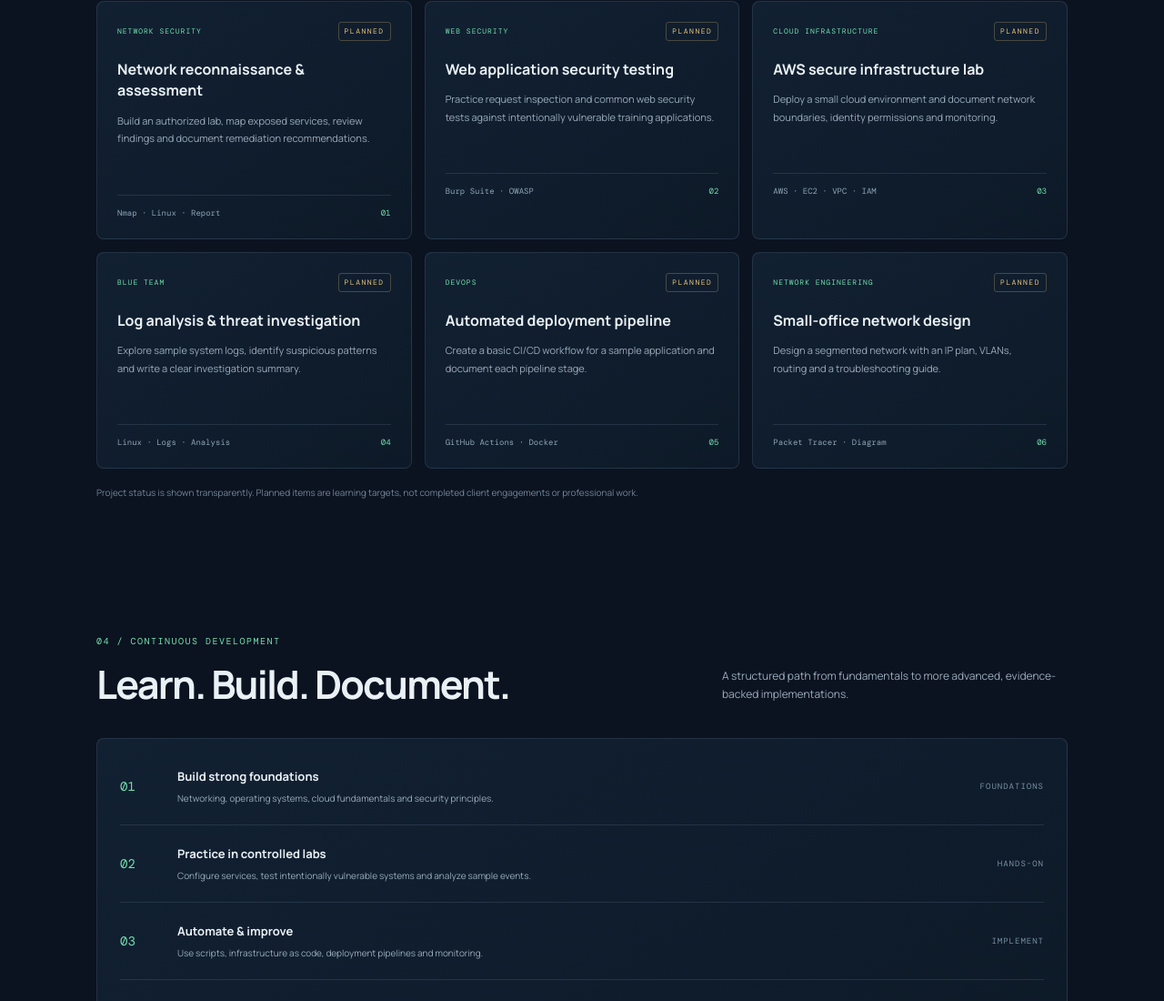
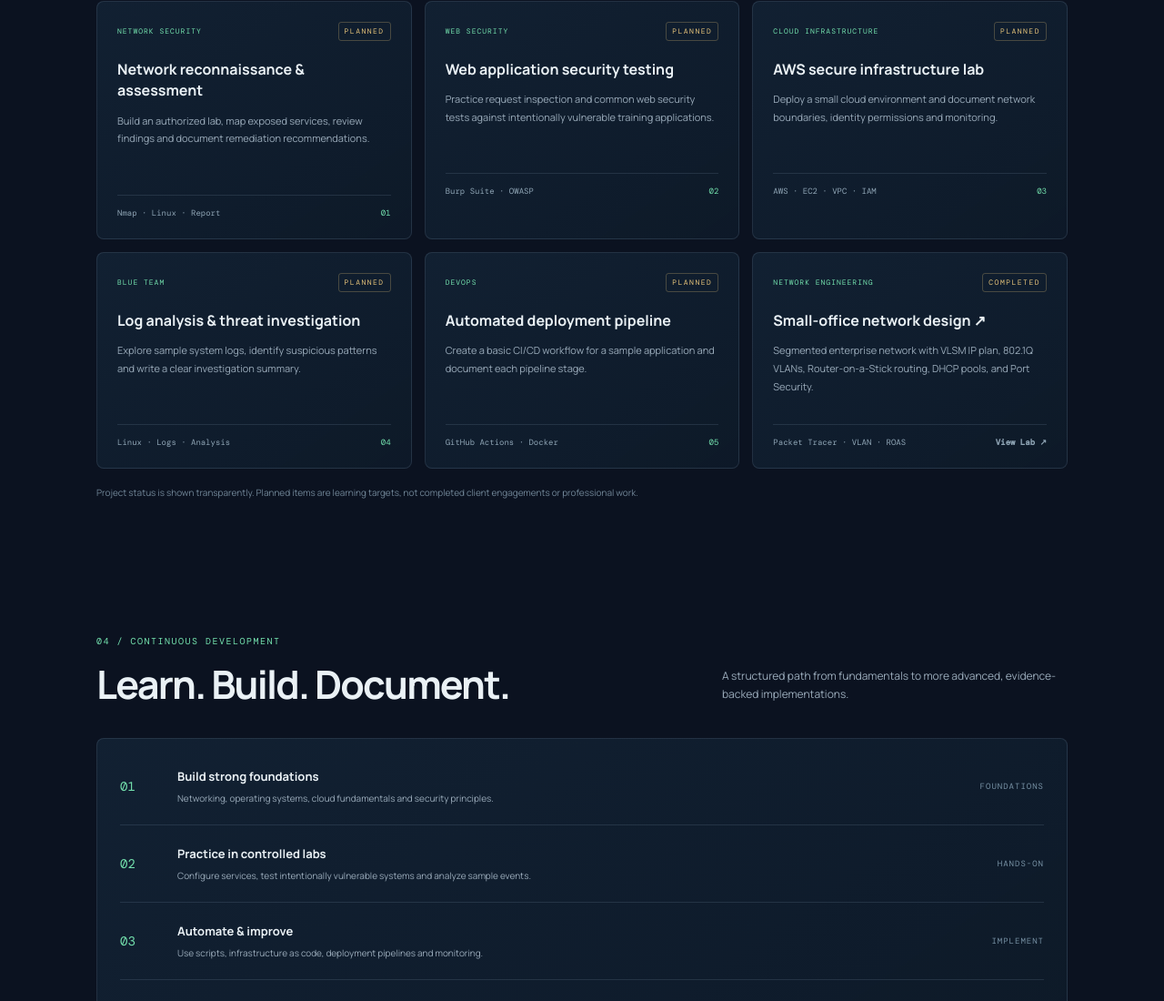
Before and after one commit to sahanihimanshu494-cpu/it-infrastructure-cybersecurity-portfolio, a plain HTML site: page index.html in a window 1280 px wide. Shown: the part 2799-3899 px from the top of the page at 91% size. Drawn offline with nearby package versions, Linux system fonts and the light colour scheme.

Commit message:
Update index.html

```diff
--- a/index.html
+++ b/index.html
@@ -90,8 +90,7 @@
         <article class="project-card panel"><div class="project-top"><span class="project-type">CLOUD INFRASTRUCTURE</span><span class="project-status">PLANNED</span></div><h3>AWS secure infrastructure lab</h3><p>Deploy a small cloud environment and document network boundaries, identity permissions and monitoring.</p><div class="project-bottom"><span>AWS · EC2 · VPC · IAM</span><span>03</span></div></article>
         <article class="project-card panel"><div class="project-top"><span class="project-type">BLUE TEAM</span><span class="project-status">PLANNED</span></div><h3>Log analysis & threat investigation</h3><p>Explore sample system logs, identify suspicious patterns and write a clear investigation summary.</p><div class="project-bottom"><span>Linux · Logs · Analysis</span><span>04</span></div></article>
         <article class="project-card panel"><div class="project-top"><span class="project-type">DEVOPS</span><span class="project-status">PLANNED</span></div><h3>Automated deployment pipeline</h3><p>Create a basic CI/CD workflow for a sample application and document each pipeline stage.</p><div class="project-bottom"><span>GitHub Actions · Docker</span><span>05</span></div></article>
-        <article class="project-card panel"><div class="project-top"><span class="project-type">NETWORK ENGINEERING</span><span class="project-status">PLANNED</span></div><h3>Small-office network design</h3><p>Design a segmented network with an IP plan, VLANs, routing and a troubleshooting guide.</p><div class="project-bottom"><span>Packet Tracer · Diagram</span><span>06</span></div></article>
-      </div>
+<article class="project-card panel"><div class="project-top"><span class="project-type">NETWORK ENGINEERING</span><span class="project-status">COMPLETED</span></div><h3><a href="https://github.com/sahanihimanshu494-cpu/it-infrastructure-cybersecurity-portfolio/tree/main/networking-infrastructure/small-office-vlan-lab" target="_blank" rel="noopener noreferrer" style="color: inherit; text-decoration: none;">Small-office network design ↗</a></h3><p>Segmented enterprise network with VLSM IP plan, 802.1Q VLANs, Router-on-a-Stick routing, DHCP pools, and Port Security.</p><div class="project-bottom"><span>Packet Tracer · VLAN · ROAS</span><a href="https://github.com/sahanihimanshu494-cpu/it-infrastructure-cybersecurity-portfolio/tree/main/networking-infrastructure/small-office-vlan-lab" target="_blank" rel="noopener noreferrer" style="color: inherit; font-weight: 600;">View Lab ↗</a></div></article>      </div>
       <p class="disclaimer">Project status is shown transparently. Planned items are learning targets, not completed client engagements or professional work.</p>
     </section>
 
```
